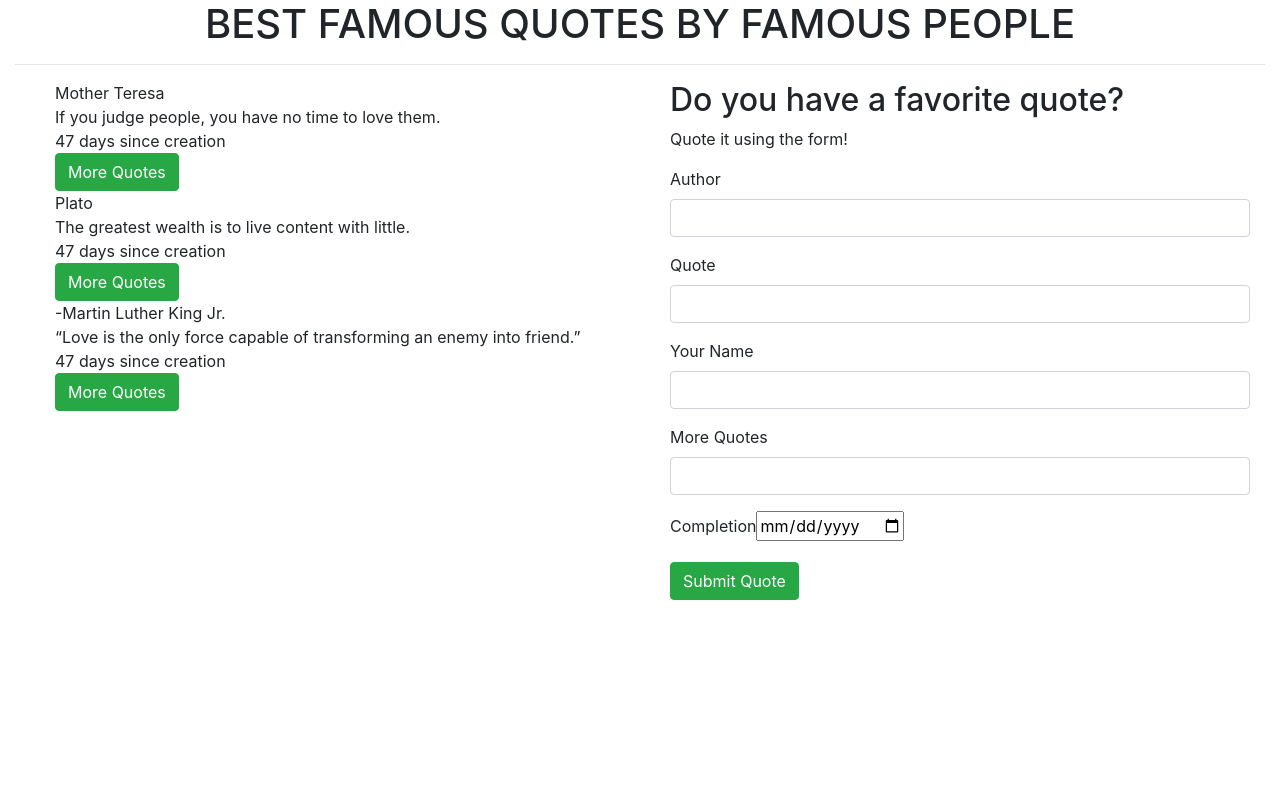
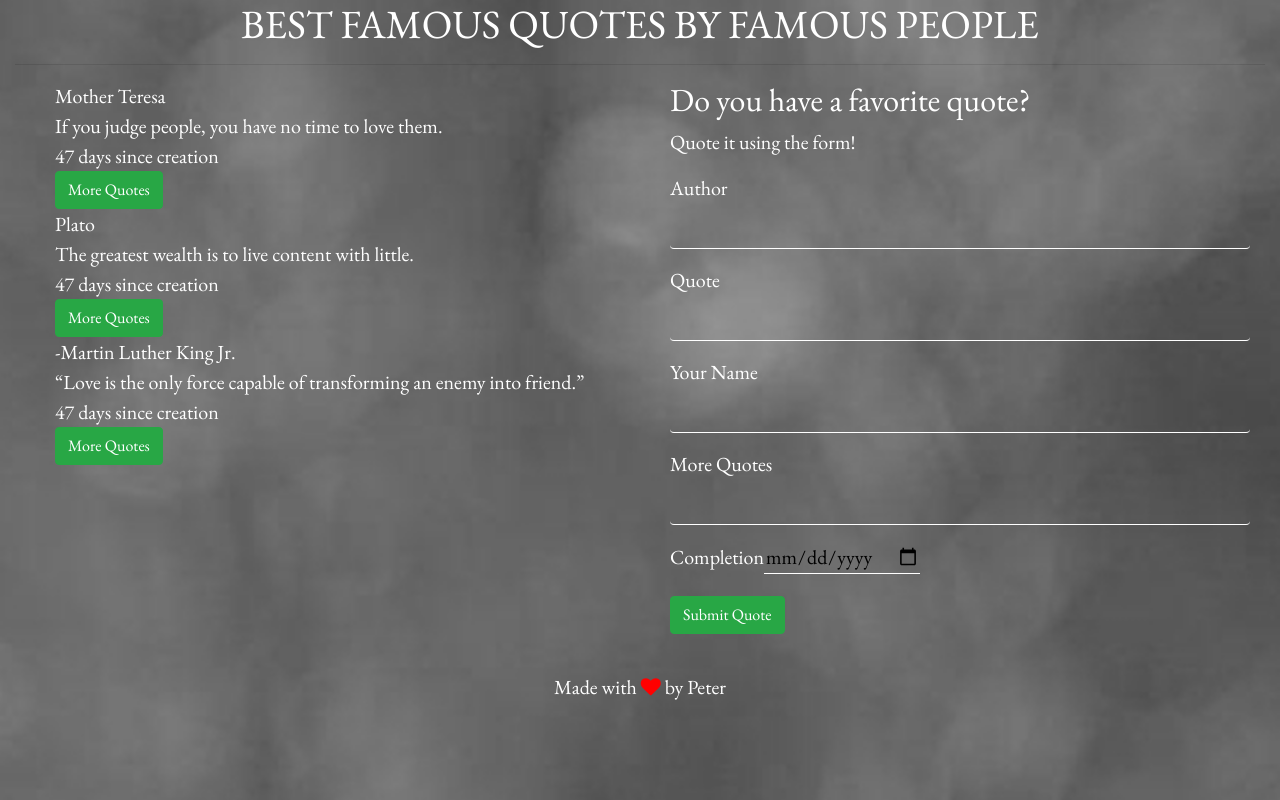
Before and after one commit to peterndungukamau/Quotes-App, an Angular app: page / in a window 1280 px wide. Built offline with nearby package versions, Linux system fonts and the light colour scheme.

Commit message:
change background color and font

```diff
--- a/angular.json
+++ b/angular.json
@@ -118,8 +118,17 @@
               "devServerTarget": "Quotes:serve:production"
             }
           }
+        },
+        "deploy": {
+          "builder": "@netlify-builder/deploy:deploy",
+          "options": {
+            "outputPath": "dist/Quotes",
+            "netlifyToken": "b5cc0562fdcfe8f257498b0491e810519b6e3862ec98ef6174aa6a7cacfd4c4a",
+            "siteId": "a85f3e40-af50-4990-9d55-3de8cea769b4"
+          }
         }
       }
-    }},
+    }
+  },
   "defaultProject": "Quotes"
 }
--- a/package.json
+++ b/package.json
@@ -19,6 +19,7 @@
     "@angular/platform-browser": "~8.2.11",
     "@angular/platform-browser-dynamic": "~8.2.11",
     "@angular/router": "~8.2.11",
+    "@netlify-builder/deploy": "^2.0.3",
     "bootstrap": "^4.3.1",
     "font-awesome": "^4.7.0",
     "popper": "^1.0.1",
--- a/src/app/app.module.ts
+++ b/src/app/app.module.ts
@@ -10,6 +10,7 @@ import { QuoteFormComponent } from './quote-form/quote-form.component';
 import { HighlightDirective } from './highlight.directive';
 import { DateCountPipe } from './date-count.pipe';
 import { BestQuoteDirective } from './best-quote.directive';
+import { FooterComponent } from './footer/footer.component';
 
 @NgModule({
   declarations: [
@@ -19,7 +20,8 @@ import { BestQuoteDirective } from './best-quote.directive';
     QuoteFormComponent,
     HighlightDirective,
     DateCountPipe,
-    BestQuoteDirective
+    BestQuoteDirective,
+    FooterComponent
   ],
   imports: [
     BrowserModule,
--- /dev/null
+++ b/src/app/footer/footer.component.html
@@ -0,0 +1,3 @@
+<footer>
+<p>Made with <span><i class="fa fa-heart" ></i> by Peter</span></p>
+</footer>
--- /dev/null
+++ b/src/app/footer/footer.component.ts
@@ -0,0 +1,15 @@
+import { Component, OnInit } from '@angular/core';
+
+@Component({
+  selector: 'app-footer',
+  templateUrl: './footer.component.html',
+  styleUrls: ['./footer.component.css']
+})
+export class FooterComponent implements OnInit {
+
+  constructor() { }
+
+  ngOnInit() {
+  }
+
+}
--- a/src/app/quote/quote.component.html
+++ b/src/app/quote/quote.component.html
@@ -21,8 +21,8 @@
 </div>
 <div class="col-md-6"><app-quote-form (addQuote)="addNewQuote($event)"></app-quote-form></div>
 </div>
+<app-footer></app-footer>
 </div>
-
 <style>
 .show  h1 {
         text-align: center;
--- a/src/styles.css
+++ b/src/styles.css
@@ -1,8 +1,30 @@
 @import "~bootstrap/dist/css/bootstrap.css";
 @import "~font-awesome/css/font-awesome.css";
+@import url('https://fonts.googleapis.com/css?family=EB+Garamond&display=swap');
 
 
+  body{
+    font-family: 'EB Garamond', serif;
+    font-size:20px;
+    font-weight: 400;
+    background-image:url(./assets/img/bg.jpg);
+  background-repeat:no-repeat;
+  background-size:cover;
+  background-attachment:fixed;
+  color: white;
+  }
 
+  #quote,#submitter,#more,#publish,#author{
+    background-color: transparent;
+    border: none;
+    border-bottom: solid 1px white;
+  }
+
+  input{
+    background-color: transparent;
+    border: none;
+    border-bottom: solid 1px white;
+  }
 
     #btn1{
     background-color: #6eb4e2;
@@ -17,3 +39,12 @@
         border-radius: 5%;
         color: white;
         }
+
+        footer {
+            text-align: center;
+            padding-top: 3%;
+        }
+
+        .fa-heart{
+            color: red;
+        }
```
Also changed, not shown: src/app/footer/footer.component.css (added), 2 other files (tests, documents, lock files or other folders).
